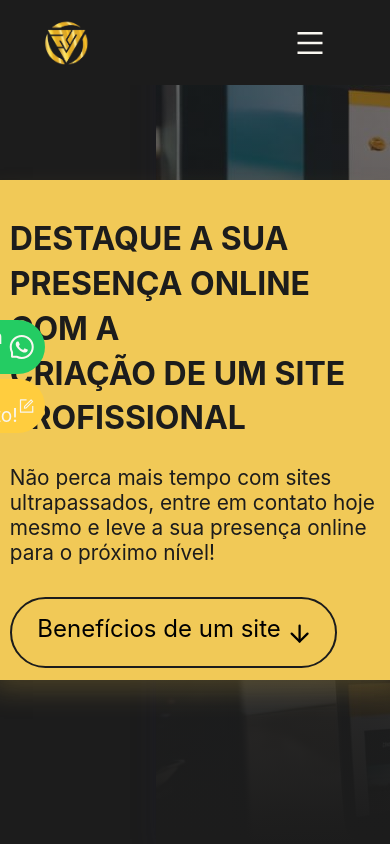
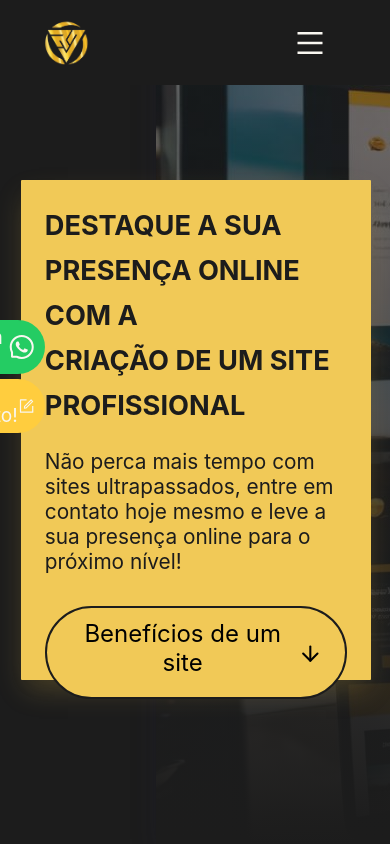
Before and after one commit to devpdro/company-matte, a React (Create React App) app: page / in a window 390 px wide. Shown: the top 844 px of the page. Built offline with nearby package versions, Linux system fonts and the light colour scheme; a web font is replaced by a local one.

Commit message:
feat: arruming

```diff
--- a/src/presentation/components/layout/header-components/header.module.scss
+++ b/src/presentation/components/layout/header-components/header.module.scss
@@ -180,7 +180,7 @@
     left: 17% !important;
     transform: translate(-50%, -50%);
     background-color: #F1C957;
-    width: 420px !important;
+    width: 350px !important;
     height: 500px !important;
     display: flex;
     align-items: flex-start;
@@ -198,15 +198,15 @@
     }
 
     .title {
-      margin-top: 0.8rem !important;
-      font-size: 2rem !important;
+      margin-top: 0rem !important;
+      font-size: 1.7rem !important;
       text-transform: uppercase;
       text-align: justify;
       line-height: 2.8rem !important;
     }
 
     .information {
-      margin-top: 1.5rem !important;
+      margin-top: 1.3rem !important;
       font-size: 1.3rem !important;
       text-align: left;
 
--- a/src/presentation/components/layout/header-components/navbar-components/navbar.module.scss
+++ b/src/presentation/components/layout/header-components/navbar-components/navbar.module.scss
@@ -30,7 +30,7 @@
       display: flex;
       align-items: center;
       justify-content: center;
-      padding-bottom: 2rem;
+      padding-bottom: 2.5rem;
       margin-left: 4.5rem;
 
 
--- a/src/presentation/components/layout/main-components/main.jsx
+++ b/src/presentation/components/layout/main-components/main.jsx
@@ -2,13 +2,15 @@ import { Functionalities } from 'presentation/components/layout/main-components/
 import { WebsiteFeatures } from 'presentation/components/layout/main-components/website-features-components/website-features'
 import { BenefitsWebsite } from 'presentation/components/layout/main-components/benefits-components/benefits-website'
 import { Faq } from 'presentation/components/layout/main-components/faq-components/faq'
+import { Price } from 'presentation/components/layout/main-components/price-component/price'
 
 export function Main() {
   return (
     <main>
       <WebsiteFeatures className="panel" data-color="white" />
-      <Functionalities className="panel" data-color="black"/>
+      <Functionalities className="panel" data-color="black" />
       <BenefitsWebsite className="panel" data-color="white" />
+      <Price className="panel" data-color="white" />
       <Faq />
     </main>
   )
```
